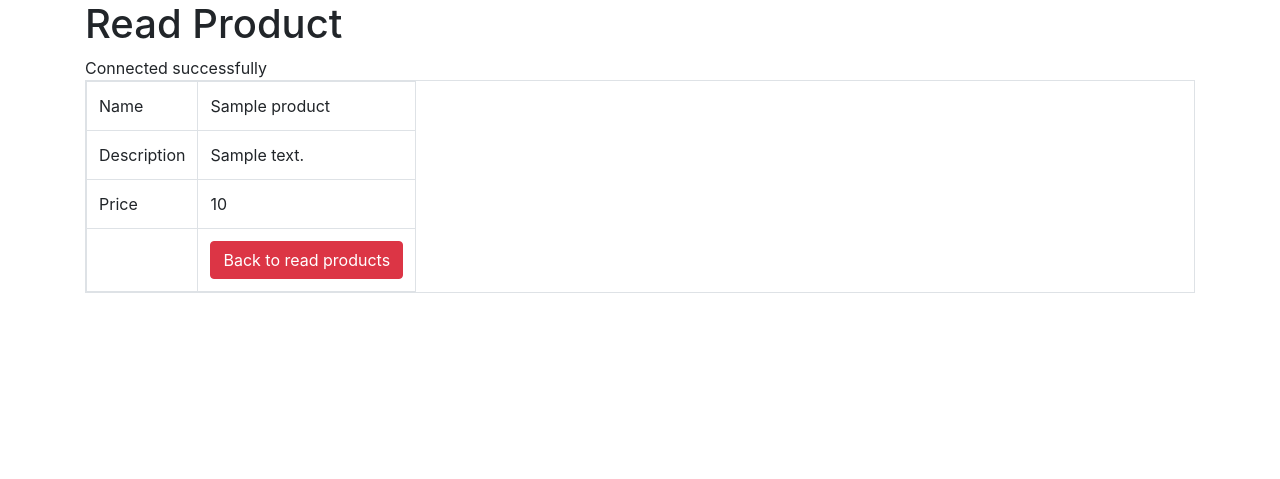
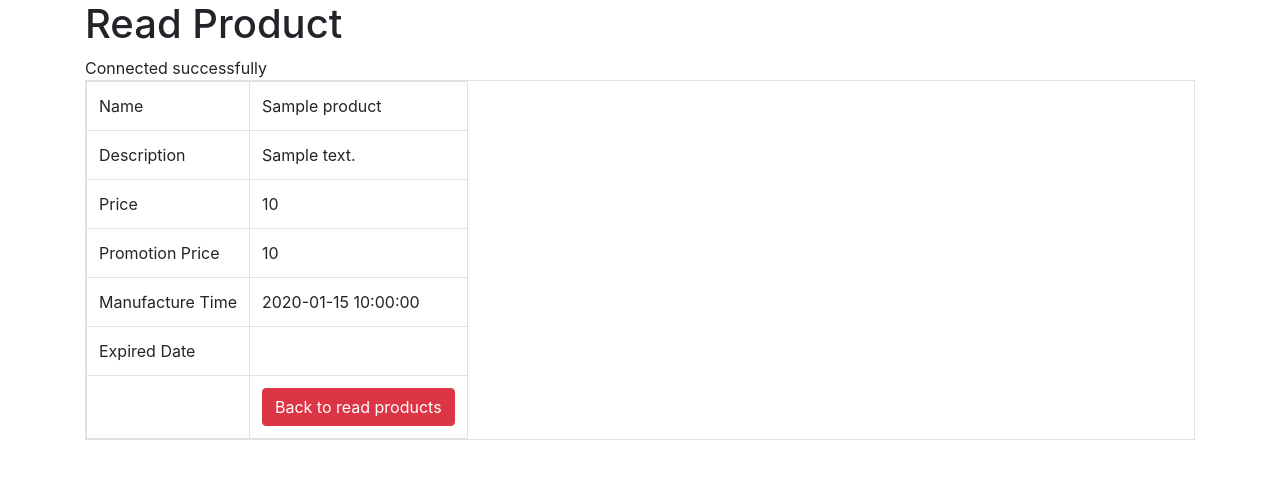
Before and after one commit to ellietheelai/DDM202_WA_Final, a PHP site: page /read_one.php?id=1 in a window 1280 px wide. Shown: the top 479 px of the page. Run offline with PHP 8.4, Linux system fonts and the light colour scheme; tables that the repository leaves empty or names only in its code hold one stand-in row (values such as "Sample post").

Commit message:
added columns in read one (succeed)

```diff
--- a/read_one.php
+++ b/read_one.php
@@ -30,7 +30,7 @@
         // read current record's data
         try {
             // prepare select query
-            $query = "SELECT id, name, description, price FROM products WHERE id = ? LIMIT 0,1";
+            $query = "SELECT id, name, description, price, promotion_price, manufacture_date, expired_date FROM products WHERE id = ? LIMIT 0,1";
             $stmt = $con->prepare($query);
 
             // this is the first question mark
@@ -46,6 +46,9 @@
             $name = $row['name'];
             $description = $row['description'];
             $price = $row['price'];
+            $promotion_price = $row['promotion_price'];
+            $manufacture_date = $row['manufacture_date'];
+            $expired_date = $row['expired_date'];
         }
 
         // show error
@@ -72,6 +75,18 @@
                 <td><?php echo htmlspecialchars($price, ENT_QUOTES);  ?></td>
             </tr>
             <tr>
+                <td>Promotion Price</td>
+                <td><?php echo htmlspecialchars($promotion_price, ENT_QUOTES);  ?></td>
+            </tr>
+            <tr>
+                <td>Manufacture Time</td>
+                <td><?php echo date($manufacture_date, ENT_QUOTES);  ?></td>
+            </tr>
+            <tr>
+                <td>Expired Date</td>
+                <td><?php echo date($expired_date, ENT_QUOTES);  ?></td>
+            </tr>
+            <tr>
                 <td></td>
                 <td>
                     <a href='index.php' class='btn btn-danger'>Back to read products</a>
```
